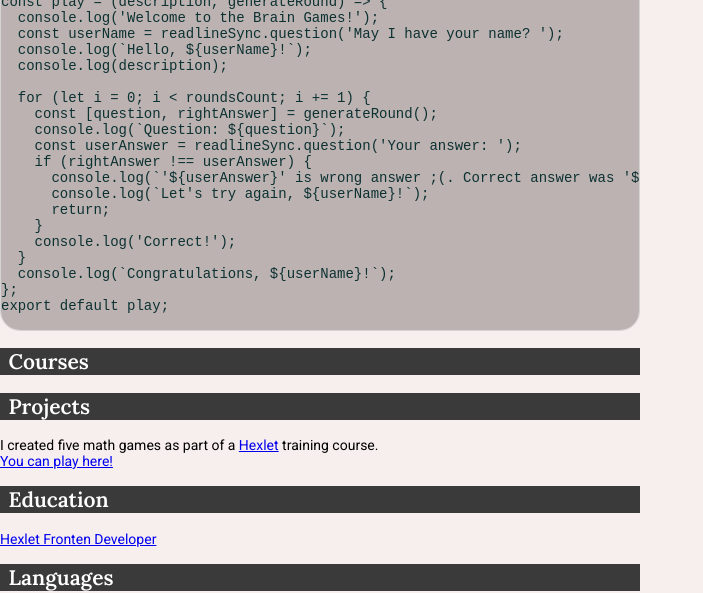
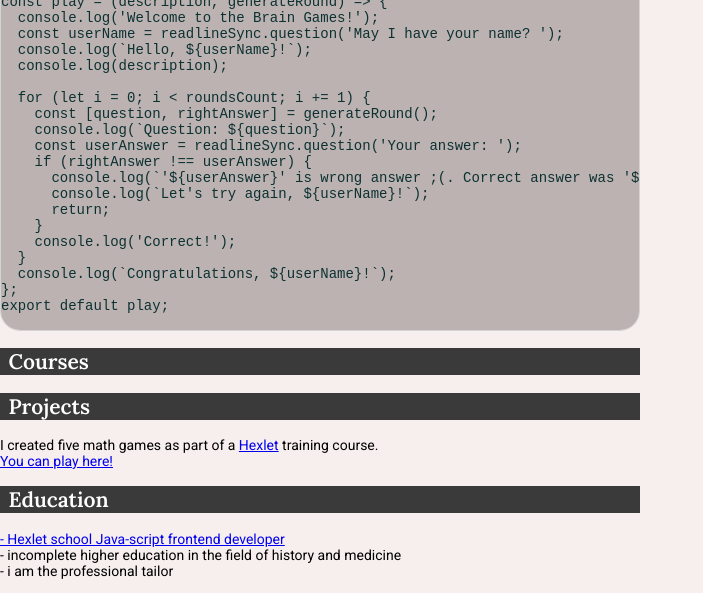
Before and after one commit to KiraBelo/rsschool-cv, a plain HTML site: page index.html in a window 1280 px wide. Shown: the part 1224-1817 px from the top of the page, without its empty margins (0-703 px from the left). Drawn offline with Linux system fonts and the light colour scheme.

Commit message:
Update index.html

```diff
--- a/index.html
+++ b/index.html
@@ -101,7 +101,10 @@ export default play;
             </section>
             <section class="section" id="education">
                 <h2 class="section-title">Education</h2>
-                <p> <a href="https://hexlet.io/programs/frontend"> Hexlet Fronten Developer</a> </p>
+                <p> <a href="https://hexlet.io/programs/frontend"> - Hexlet school Java-script frontend developer</a><br>
+                      - incomplete higher education in the field of history and medicine<br>
+                      - i am the professional tailor <br>
+                       </p>
             </section>
             <section class="section" id="languages">
                 <h2 class="section-title">Languages</h2>
```
